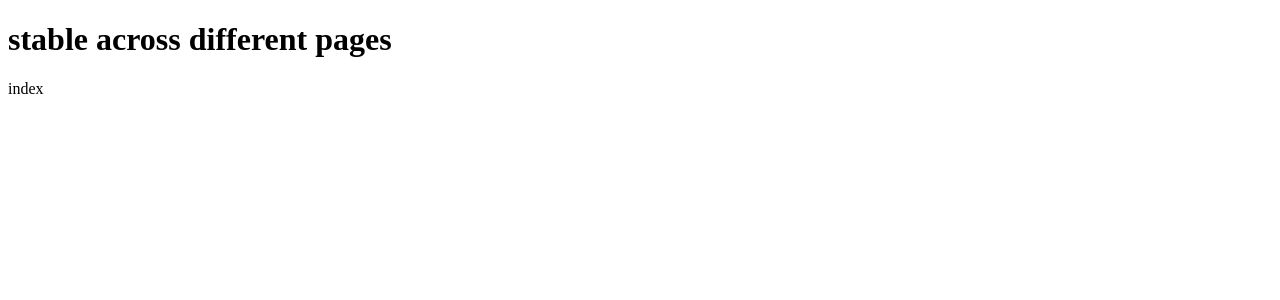
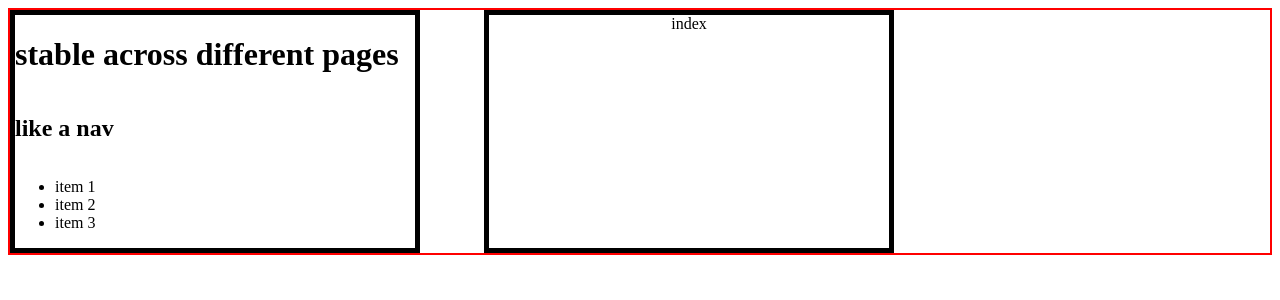
Before and after one commit to gokaydmrl/newsWeb_NextJS, a Next.js app: page / in a window 1280 px wide. Shown: the top 300 px of the page. Built offline with nearby package versions, Linux system fonts and the light colour scheme.

Commit message:
working on Layout

```diff
--- a/components/Layout.js
+++ b/components/Layout.js
@@ -2,10 +2,43 @@ import React from "react";
 
 const Layout = ({ children }) => {
   return (
-      <>
+    <>
+      <div
+        style={{
+          display: "flex",
+          border: "2px solid red",
+        }}
+      >
+        <div
+          style={{
+            width: "25rem",
+            display: "grid",
+            border: "5px solid black",
+          }}
+        >
+          <h1>stable across different pages</h1>
+          <h2>like a nav</h2>
+          <ul>
+            <li>item 1</li>
+            <li>item 2</li>
+            <li>item 3</li>
+          </ul>
+        </div>
 
-      <h1>stable across different pages</h1>
-      {children}
+        <div
+          style={{
+            width: "25rem",
+            display: "flex",
+            border: "5px solid black",
+            alignContent: "center",
+            textAlign: "center",
+            justifyContent: "center",
+            marginLeft: "4rem",
+          }}
+        >
+          {children}
+        </div>
+      </div>
     </>
   );
 };
```
Also changed, not shown: 1 other file (tests, documents, lock files or other folders).
